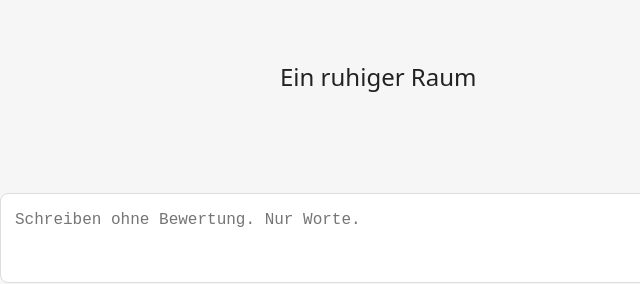
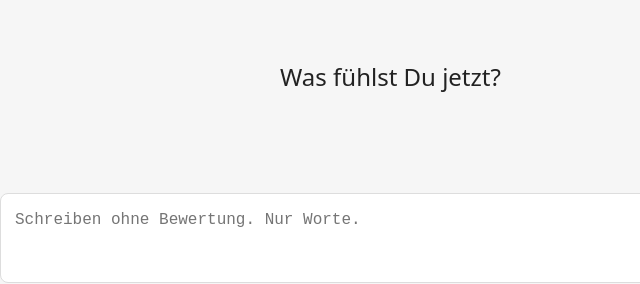
Before and after one commit to LIGONE-token/amica, a plain HTML site: page index.html in a window 1280 px wide. Shown: the top 284 px of the page, 0-640 px from the left. Drawn offline with Linux system fonts and the light colour scheme.

Commit message:
Update index.html

```diff
--- a/index.html
+++ b/index.html
@@ -82,7 +82,7 @@
 <body>
 
   <div class="container">
-    <h2>Ein ruhiger Raum</h2>
+    <h2>Was fühlst Du jetzt?</h2>
 
     <div class="messages" id="messages"></div>
     </div>
```
